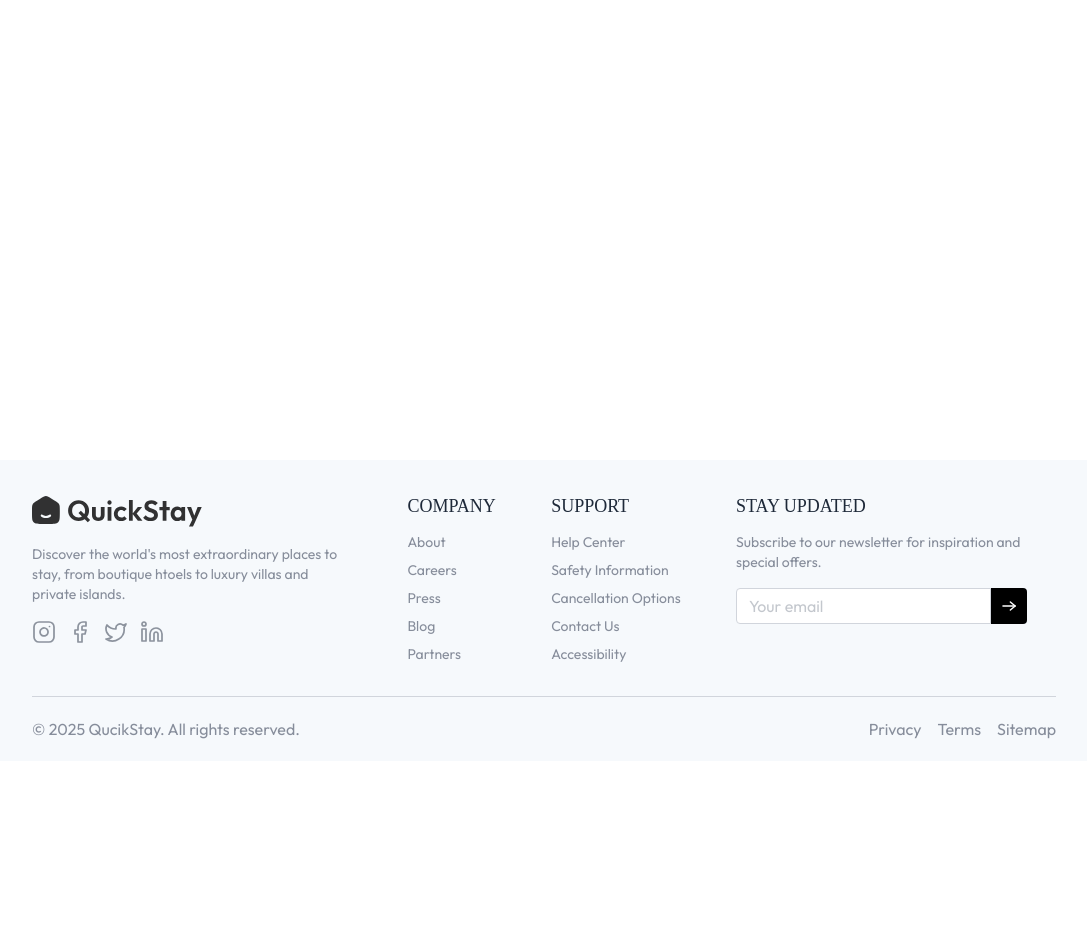
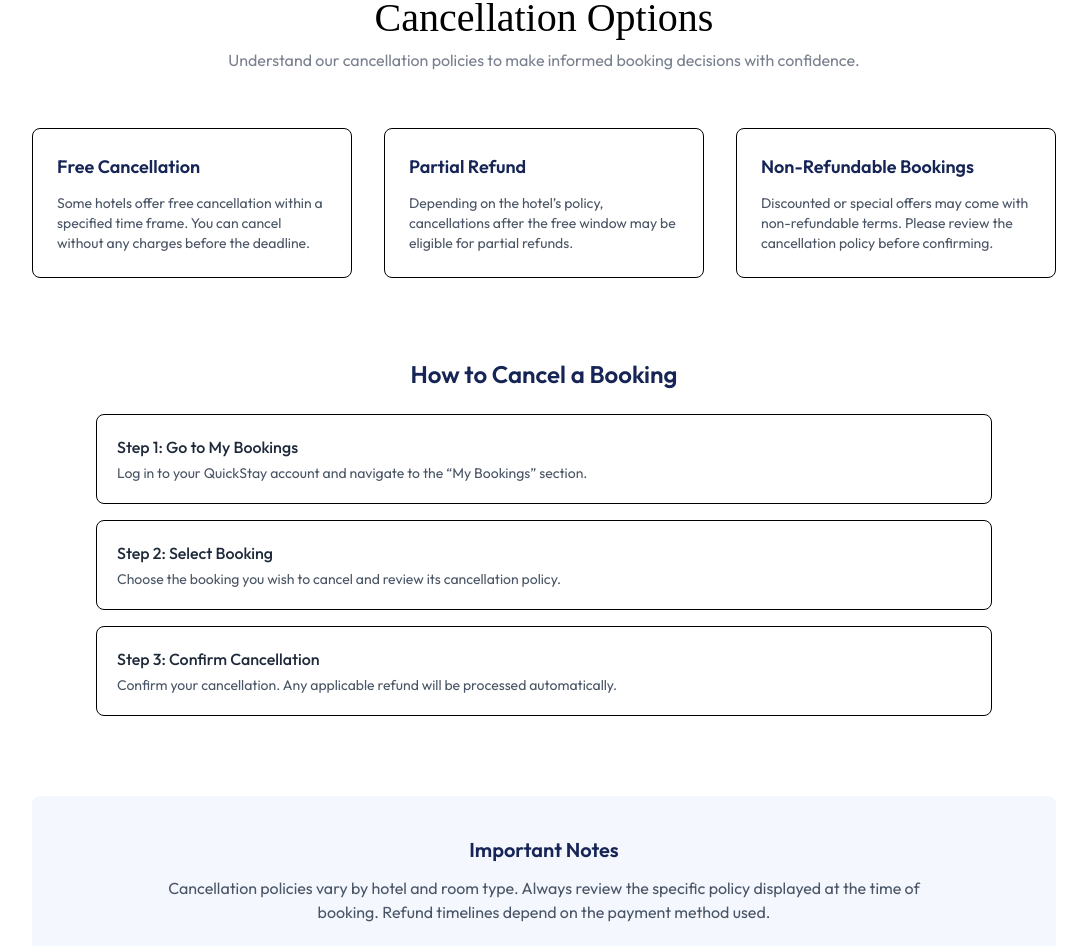
Before and after one commit to Sandeep-mehta-IITP/Hotel-Booking-Application-Frontend, a React (Vite) app: page /cancellation-options in a window 1280 px wide. Shown: the part 100-1046 px from the top of the page, without its empty margins (96-1183 px from the left). Before the commit the page ends 861 px from the top, so only its background shows below. Built offline with nearby package versions, Linux system fonts and the light colour scheme; no server answers; a web font is replaced by a local one.

Commit message:
feat: add Cancellation Options page; update routing in App and Footer components

```diff
--- a/src/App.jsx
+++ b/src/App.jsx
@@ -19,6 +19,7 @@ import AboutUs from "./pages/About";
 import ContactUs from "./pages/Contact";
 import HelpCenter from "./pages/HelpCenter";
 import SafetyInformation from "./pages/SafetyInformation";
+import CancellationOptions from "./pages/CancellationOptions";
 
 function App() {
   useClerkToRedux();
@@ -50,6 +51,7 @@ function App() {
            <Route path="/contact-us" element={<ContactUs />} />
            <Route path="/help-center" element={<HelpCenter />} />
            <Route path="/safety-info" element={<SafetyInformation />} />
+           <Route path="/cancellation-options" element={<CancellationOptions />} />
           <Route path="/rooms" element={<AllRooms />} />
           <Route path="/rooms/:id" element={<RoomDetails />} />
           <Route path="/my-bookings" element={<MyBookings />} />
--- a/src/components/Footer.jsx
+++ b/src/components/Footer.jsx
@@ -69,7 +69,7 @@ const Footer = () => {
               <a href="/safety-info">Safety Information</a>
             </li>
             <li>
-              <a href="#">Cancellation Options</a>
+              <a href="cancellation-options">Cancellation Options</a>
             </li>
             <li>
               <a href="/contact-us">Contact Us</a>
--- /dev/null
+++ b/src/pages/CancellationOptions.jsx
@@ -0,0 +1,110 @@
+import React from "react";
+import Title from "../components/Title";
+
+const CancellationOptions = () => {
+  return (
+    <div className="px-6 md:px-16 lg:px-24 xl:px-32 py-16 mt-8">
+      {/* Page Title */}
+      <Title
+        align="center"
+        title="Cancellation Options"
+        subTitle="Understand our cancellation policies to make informed booking decisions with confidence."
+      />
+
+      {/* Cancellation Types */}
+      <div className="grid md:grid-cols-3 gap-8 mt-14">
+        {/* Free Cancellation */}
+        <div className="border rounded-lg p-6 hover:shadow-lg transition">
+          <h3 className="text-lg font-semibold text-blue-950 mb-3">
+            Free Cancellation
+          </h3>
+          <p className="text-gray-600 text-sm">
+            Some hotels offer free cancellation within a specified time frame.
+            You can cancel without any charges before the deadline.
+          </p>
+        </div>
+
+        {/* Partial Refund */}
+        <div className="border rounded-lg p-6 hover:shadow-lg transition">
+          <h3 className="text-lg font-semibold text-blue-950 mb-3">
+            Partial Refund
+          </h3>
+          <p className="text-gray-600 text-sm">
+            Depending on the hotel’s policy, cancellations after the free window
+            may be eligible for partial refunds.
+          </p>
+        </div>
+
+        {/* Non-Refundable */}
+        <div className="border rounded-lg p-6 hover:shadow-lg transition">
+          <h3 className="text-lg font-semibold text-blue-950 mb-3">
+            Non-Refundable Bookings
+          </h3>
+          <p className="text-gray-600 text-sm">
+            Discounted or special offers may come with non-refundable terms.
+            Please review the cancellation policy before confirming.
+          </p>
+        </div>
+      </div>
+
+      {/* How to Cancel */}
+      <div className="mt-20 max-w-4xl mx-auto">
+        <h2 className="text-2xl font-semibold text-blue-950 mb-6 text-center">
+          How to Cancel a Booking
+        </h2>
+
+        <div className="space-y-4">
+          <div className="border rounded-lg p-5">
+            <p className="font-medium text-gray-800">
+              Step 1: Go to My Bookings
+            </p>
+            <p className="text-sm text-gray-600 mt-1">
+              Log in to your QuickStay account and navigate to the “My Bookings”
+              section.
+            </p>
+          </div>
+
+          <div className="border rounded-lg p-5">
+            <p className="font-medium text-gray-800">
+              Step 2: Select Booking
+            </p>
+            <p className="text-sm text-gray-600 mt-1">
+              Choose the booking you wish to cancel and review its cancellation
+              policy.
+            </p>
+          </div>
+
+          <div className="border rounded-lg p-5">
+            <p className="font-medium text-gray-800">
+              Step 3: Confirm Cancellation
+            </p>
+            <p className="text-sm text-gray-600 mt-1">
+              Confirm your cancellation. Any applicable refund will be processed
+              automatically.
+            </p>
+          </div>
+        </div>
+      </div>
+
+      {/* Important Note */}
+      <div className="mt-20 bg-primary/5 rounded-lg p-10 text-center">
+        <h3 className="text-xl font-semibold text-blue-950 mb-3">
+          Important Notes
+        </h3>
+        <p className="text-gray-600 mb-6 max-w-3xl mx-auto">
+          Cancellation policies vary by hotel and room type. Always review the
+          specific policy displayed at the time of booking. Refund timelines
+          depend on the payment method used.
+        </p>
+        <a
+          href="/help-center"
+          className="inline-block bg-black text-white px-6 py-3 rounded-md hover:opacity-90 transition"
+        >
+          Visit Help Center
+        </a>
+      </div>
+    </div>
+  );
+};
+
+export default CancellationOptions;
```
